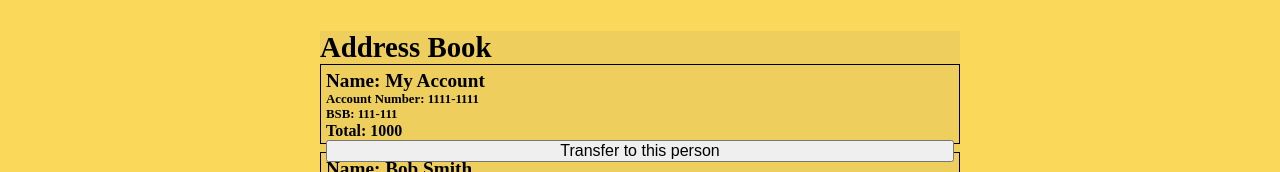
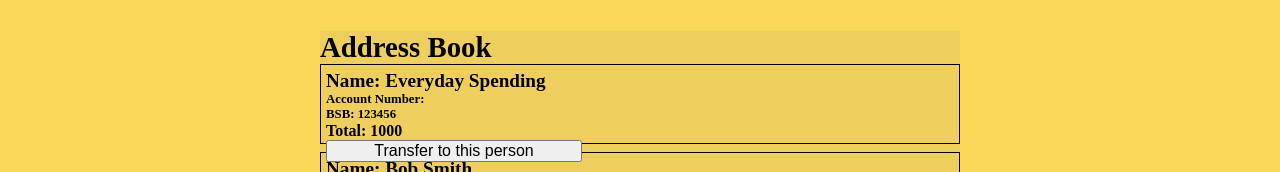
Before and after one commit to pcon92/banking-application, a React (Create React App) app: page /transfers-page in a window 1280 px wide. Shown: the part 169-341 px from the top of the page. Built offline with nearby package versions, Linux system fonts and the light colour scheme.

Commit message:
implemented new message on transfer

```diff
--- a/src/App.js
+++ b/src/App.js
@@ -1,6 +1,8 @@
 import './App.css';
 import {BrowserRouter as Router, Switch, Route} from "react-router-dom";
 import React, {useState, useEffect} from 'react';
+
+import {loremIpsum} from "lorem-ipsum";
 
 // Import components
 import Login from './components/Login';
@@ -16,7 +18,7 @@ function App() {
     const [accounts, setAccounts] = useState([
         {
             id: 0,
-            name: "Primary Account",
+            name: "Everyday Spending",
             accountNumber: 123456,
             BSB: 123456,
             total: 1000
@@ -28,6 +30,26 @@ function App() {
             total: 10000
         }
     ]);
+
+    const [messages, setMessages] = useState([
+        {
+            id: 0,
+            read: false,
+            favourite: false,
+            message: loremIpsum()
+        }, {
+            id: 1,
+            read: false,
+            favourite: false,
+            message: loremIpsum()
+        }, {
+            id: 2,
+            read: false,
+            favourite: false,
+            message: loremIpsum()
+        }
+    ]);
+
 
     // checks local storage to see if user on same browser has set font/theme already
    const [fontSize, setFontSize] = useState(
@@ -61,7 +83,9 @@ function App() {
                     <Route path="/messages-page">
                         <Messages
                             fontSize={fontSize}
-                            theme={theme}/>
+                            theme={theme}
+                            messages={messages}
+                            setMessages={setMessages}/>
                     </Route>
                     <Route path="/accounts-page">
                         <Accounts
@@ -72,7 +96,10 @@ function App() {
                     <Route path="/transfers-page">
                         <Transfers
                             fontSize={fontSize}
-                            theme={theme}/>
+                            theme={theme}
+                            accounts={accounts}
+                            messages={messages}
+                            setMessages={setMessages}/>
                     </Route>
                     <Route path="/settings-page">
                         <Settings
--- a/src/components/AddressBook.js
+++ b/src/components/AddressBook.js
@@ -3,19 +3,14 @@ import React, {useState, useEffect} from 'react';
 // import components
 import AddressBookContact from './AddressBookContact';
 
-const AddressBook = ({fontSize, setTransferTo, transferAmount, transferTo, setTransferAmount}) => {
+const AddressBook = ({fontSize, accounts, setTransferTo, transferAmount, transferTo, setTransferAmount}) => {
 
     // font sizes used in this component
     const fontSizeXL = {fontSize: `${fontSize[3]}`};
 
     const [contacts, setContact] = useState([
-        {
-            id: 1,
-            name: 'My Account',
-            accountNum: '1111-1111',
-            BSB: '111-111',
-            total: 1000
-        }, {
+            accounts[0],
+         {
             id: 2,
             name: 'Bob Smith',
             accountNum: '2222-3333',
@@ -31,13 +26,13 @@ const AddressBook = ({fontSize, setTransferTo, transferAmount, transferTo, setTr
     ]);
 
 
-    const checkID = () => {
+    const checkName = () => {
 
-        if (parseInt(transferTo) === 2) {
+        if (transferTo === contacts[1].name) {
             contacts[1].total += parseInt(transferAmount)
             contacts[0].total -= parseInt(transferAmount)
             setContact([...contacts])
-        } else if (parseInt(transferTo) === 3) {
+        } else if (transferTo === contacts[2].name) {
             contacts[2].total += parseInt(transferAmount)
             contacts[0].total -= parseInt(transferAmount)
             setContact([...contacts])
@@ -46,7 +41,7 @@ const AddressBook = ({fontSize, setTransferTo, transferAmount, transferTo, setTr
     }
 
     useEffect(() => {
-        checkID()
+        checkName()
     }, [transferAmount]);
 
     useEffect(() => {
--- a/src/components/AddressBookContact.js
+++ b/src/components/AddressBookContact.js
@@ -1,5 +1,7 @@
 import React from 'react';
 
+
+import styles from '../styles/addressBookContact.module.css';
 
 const AddressBookContact = ({fontSize, setTransferTo, id, name, accountNum, BSB, total}) => {
 
@@ -9,17 +11,17 @@ const AddressBookContact = ({fontSize, setTransferTo, id, name, accountNum, BSB,
     const fontSizeLge = {fontSize: `${fontSize[2]}`};
 
     const chooseTransfer = () => {
-        setTransferTo(id)
+        setTransferTo(name)
     };
 
     return (
         <div>
-            <div style={styleAddressBookContact.contact}>
+            <div className={styles.contact}>
                 <h4 style={fontSizeLge}>Name: {name} </h4>
                 <h6 style={fontSizeSml}>Account Number: {accountNum}</h6>
                 <h6 style={fontSizeSml}>BSB: {BSB} </h6>
                 <h6 style={fontSizeMed}>Total: {total}</h6>
-                <button style={styleAddressBookContact.transferButton}
+                <button className={styles.transferButton}
                 style={fontSizeMed}
                 onClick={chooseTransfer}>Transfer to this person</button>
             </div>
@@ -27,19 +29,4 @@ const AddressBookContact = ({fontSize, setTransferTo, id, name, accountNum, BSB,
     )
 };
 
-const styleAddressBookContact = {
-    contact: {
-        border: "1px solid black",
-        padding: 5,
-        height: "10vh",
-        display: "flex",
-        flexDirection: "column",
-        justifyContent: "space-evenly",
-        marginBottom: "1vh"
-    },
-    transferButton: {
-        width: "15vw"
-    }
-};
-
 export default AddressBookContact;
--- a/src/components/TransferForm.js
+++ b/src/components/TransferForm.js
@@ -15,7 +15,7 @@ const TransferForm = ({fontSize, transferTo, setTransferAmount}) => {
         const INPUT_AMOUNT = document.getElementById('amount');
 
         if (INPUT_AMOUNT.value === '') {
-            setNoVal({color: "red", visibility: "visible"})
+            setNoVal({color: "red", visibility: "visible", fontSize: `${fontSize[1]}`})
         } else {
             setNoVal({color: "red", visibility: "hidden"})
             setTransferAmount(INPUT_AMOUNT.value)
@@ -23,7 +23,7 @@ const TransferForm = ({fontSize, transferTo, setTransferAmount}) => {
         }
 
         if (transferTo === '') {
-            setNoContact({color: "red", visibility: "visible"})
+            setNoContact({color: "red", visibility: "visible", fontSize: `${fontSize[1]}`})
         } else {
             setNoContact({color: "red", visibility: "hidden"})
         }
@@ -48,6 +48,3 @@ const TransferForm = ({fontSize, transferTo, setTransferAmount}) => {
 };
 
 export default TransferForm;
-
-
-// still need to organize font sizes and colors for error messages
--- a/src/components/home.js
+++ b/src/components/home.js
@@ -31,7 +31,7 @@ const Home = ({fontSize, theme, accounts}) => {
                     <div className={`${styles.accountInfoBox} ${themedStyles[theme[2]]}`}>
                         <div className={`${styles.accountNameDiv}`}>
                             <div className={`${styles.accountName}`}
-                            style={fontSizeLge}>Account Name:</div>
+                            style={fontSizeLge}>Primary Account:</div>
                             <div className={`${styles.accountNameValue}`}
                             style={fontSizeMed}>
                                 {accounts[0].name}</div>
--- a/src/components/messages.js
+++ b/src/components/messages.js
@@ -1,5 +1,5 @@
 import React, {useState} from 'react';
-import {loremIpsum} from "lorem-ipsum";
+
 
 // import components
 import Navbar from './Navbar';
@@ -8,37 +8,7 @@ import SingleMessage from './SingleMessage';
 import themedStyles from '../styles/themes.module.css'
 import styles from '../styles/messages.module.css';
 
-const Messages = ({fontSize, theme}) => {
-
-    const [messages, setMessages] = useState([
-        {
-            id: 0,
-            read: false,
-            favourite: false,
-            message: loremIpsum()
-        }, {
-            id: 1,
-            read: false,
-            favourite: false,
-            message: loremIpsum()
-        }, {
-            id: 2,
-            read: false,
-            favourite: false,
-            message: loremIpsum()
-        }, {
-            id: 3,
-            read: false,
-            favourite: false,
-            message: loremIpsum()
-        }, {
-            id: 4,
-            read: false,
-            favourite: false,
-            message: loremIpsum()
-        }
-    ]);
-
+const Messages = ({fontSize, theme, messages, setMessages}) => {
 
     const handleRead = (pickedId) => {
         const isSelected = messages.findIndex(messages => messages.id === pickedId);
--- a/src/components/transfers.js
+++ b/src/components/transfers.js
@@ -1,4 +1,4 @@
-import React, {useState} from 'react';
+import React, {useState, useEffect} from 'react';
 
 // import components
 import Navbar from './Navbar';
@@ -7,11 +7,24 @@ import TransferForm from './TransferForm';
 
 import styles from '../styles/transfers.module.css';
 import themedStyles from '../styles/themes.module.css';
+import Messages from './Messages';
 
-const Transfers = ({fontSize, theme}) => {
+const Transfers = ({fontSize, theme, accounts, messages, setMessages}) => {
 
     const [transferTo, setTransferTo] = useState('');
     const [transferAmount, setTransferAmount] = useState(0);
+
+    useEffect(()=> {
+        transferAmount !== 0
+        ? setMessages([...messages,
+            {
+                id: Date.now(), // to give unique ID
+                read: false,
+                favourite: false,
+                message: `You transferred $${transferAmount} to ${transferTo}`
+            }])
+        : setMessages([...messages])
+    }, [transferAmount]);
 
 
     return (
@@ -26,8 +39,10 @@ const Transfers = ({fontSize, theme}) => {
                         setTransferTo={setTransferTo}
                         transferTo={transferTo}
                         transferAmount={transferAmount}
-                        setTransferAmount={setTransferAmount}/>
-                    <TransferForm transferTo={transferTo}
+                        setTransferAmount={setTransferAmount}
+                        accounts={accounts}/>
+                    <TransferForm
+                        transferTo={transferTo}
                         fontSize={fontSize}
                         setTransferAmount={setTransferAmount}/>
                 </div>
--- /dev/null
+++ b/src/styles/addressBookContact.module.css
@@ -0,0 +1,13 @@
+.contact {
+    border: 1px solid black;
+    padding: 5px;
+    height: 10vh;
+    display: flex;
+    flex-direction: column;
+    justify-content: space-evenly;
+    margin-bottom: 1vh;
+}
+
+.transferButton {
+    width: 20vw;
+}
```
Also changed, not shown: src/components/settings.js (+6 -6 lines).
